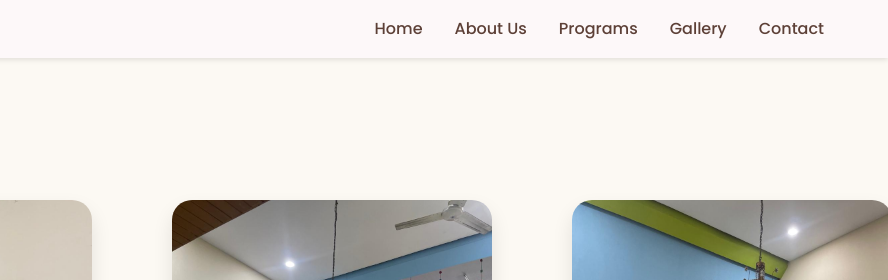
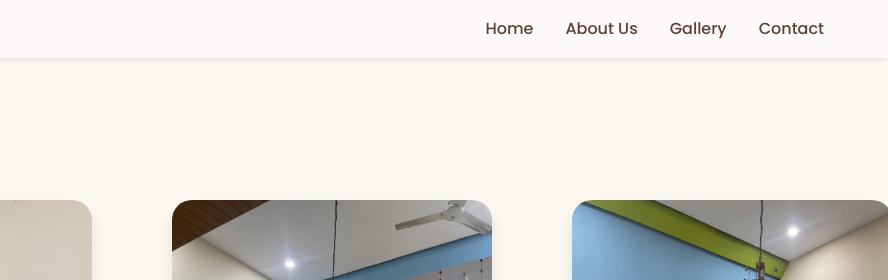
Before and after one commit to UjangSutejo/olivetreedaycare-website, a plain HTML site: page area-bermain.html in a window 1280 px wide. Shown: the top 280 px of the page, 392-1280 px from the left. Drawn offline with Linux system fonts and the light colour scheme.

Commit message:
area-bermain.html
Signed-off-by: Alry keren <isratayasyawalry@gmail.com>

```diff
--- a/area-bermain.html
+++ b/area-bermain.html
@@ -16,14 +16,12 @@
                 <li onclick="hideMenu()"><a href="#"><svg xmlns="http://www.w3.org/2000/svg" height="30px" viewBox="0 -960 960 960" width="30px" fill="#4A5C3A"><path d="M647-440H160v-80h487L423-744l57-56 320 320-320 320-57-56 224-224Z"/></svg></a></li>
                 <li><a href="index.html#hero">Home</a></li>
                 <li><a href="index.html#about">About Us</a></li>
-                <li><a href="index.html#programs">Programs</a></li>
                 <li><a href="index.html#facilities">Gallery</a></li>
                 <li><a href="index.html#contact">Contact</a></li>
             </ul>
             <ul>
                 <li class="hideOnMobile"><a href="#hero">Home</a></li>
                 <li class="hideOnMobile"><a href="#about">About Us</a></li>
-                <li class="hideOnMobile"><a href="#programs">Programs</a></li>
                 <li class="hideOnMobile"><a href="#facilities">Gallery</a></li>
                 <li class="hideOnMobile"><a href="#contact">Contact</a></li>
                 <li onclick=toggleMenu() class="menu-icon"><a href="#"><svg xmlns="http://www.w3.org/2000/svg" height="30px" viewBox="0 -960 960 960" width="30px" fill="#333"><path d="M120-240v-80h720v80H120Zm0-200v-80h720v80H120Zm0-200v-80h720v80H120Z"/></svg></a></li>
```
